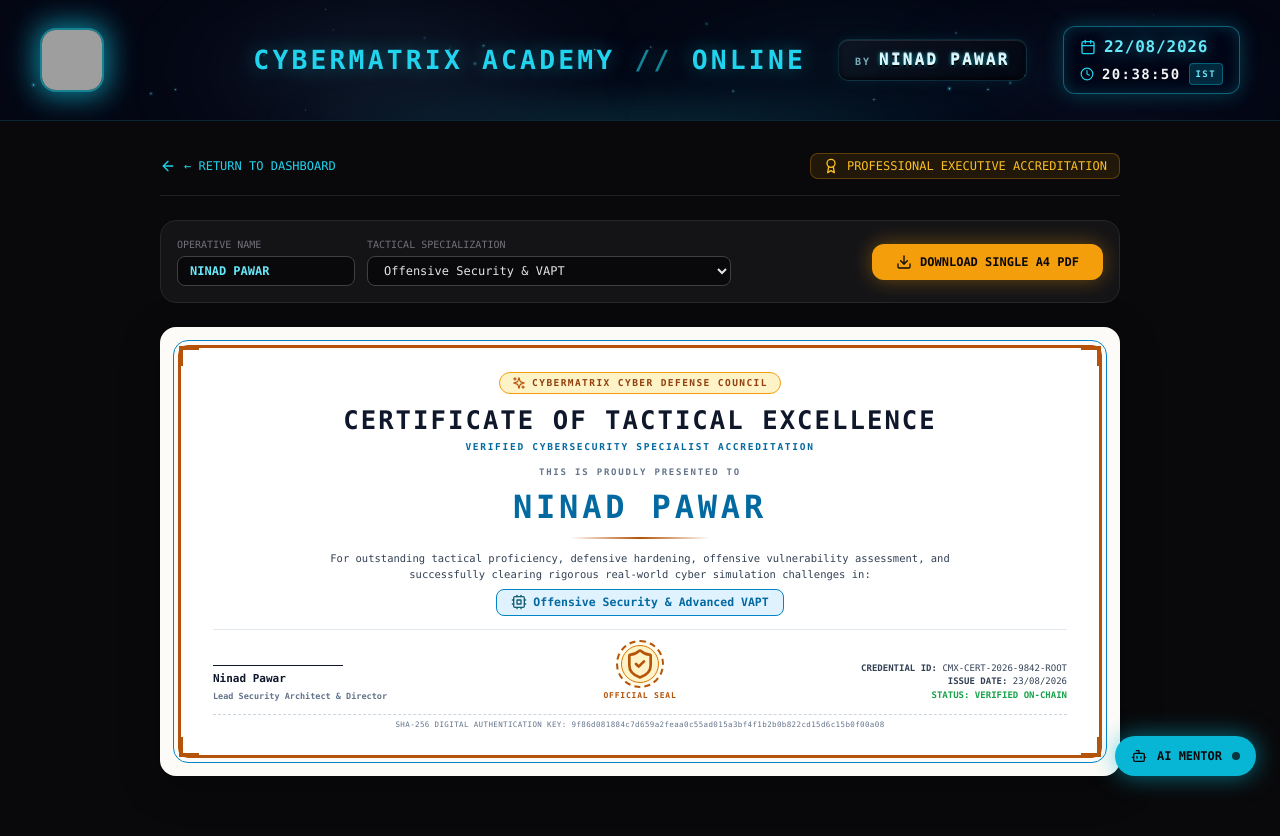
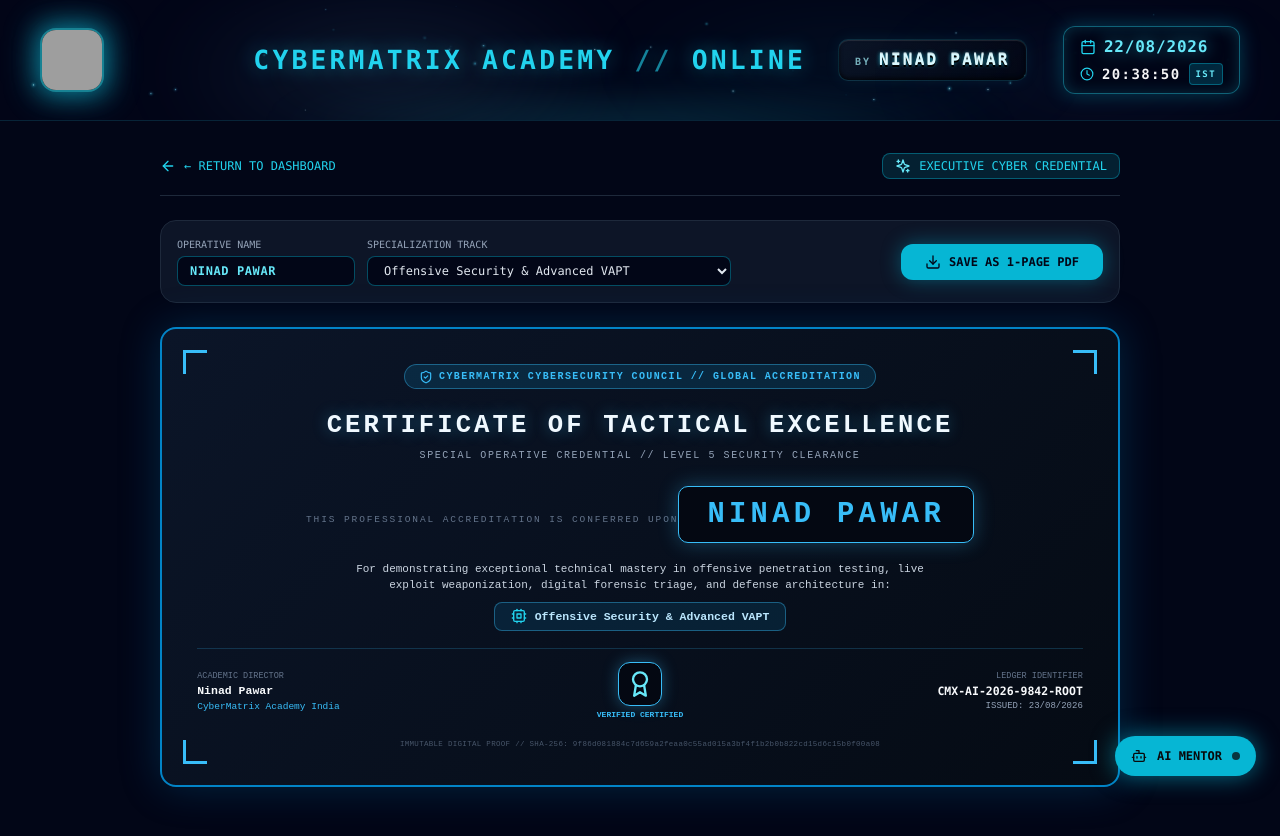
Before and after one commit to ninadcyber88-max/cybermatrix-academy, a Next.js app: page /certificate in a window 1280 px wide. Shown: the top 836 px of the page. Built offline with nearby package versions, Linux system fonts and the light colour scheme; grey boxes are pictures that could not be loaded.

Commit message:
fix: redesign certificate with professional cyber navy theme and enforce strict single landscape page PDF export

```diff
--- a/app/certificate/page.tsx
+++ b/app/certificate/page.tsx
@@ -9,15 +9,16 @@ import {
   ShieldCheck,
   Download,
   Cpu,
-  Award,
-  Sparkles
+  Sparkles,
+  Bot,
+  Award
 } from "lucide-react";
 
 export default function CertificatePage() {
   const [certName, setCertName] = useState('NINAD PAWAR');
   const [trackName, setTrackName] = useState('Offensive Security & Advanced VAPT');
 
-  const certId = 'CMX-CERT-2026-9842-ROOT';
+  const certId = 'CMX-AI-2026-9842-ROOT';
   const issueDate = '23/08/2026';
   const shaSignature = '9f86d081884c7d659a2feaa0c55ad015a3bf4f1b2b0b822cd15d6c15b0f00a08';
 
@@ -26,7 +27,7 @@ export default function CertificatePage() {
   };
 
   return (
-    <main className="min-h-screen bg-zinc-950 text-zinc-100 font-mono pb-16">
+    <main className="min-h-screen bg-slate-950 text-slate-100 font-mono pb-16">
       {/* Web Header */}
       <div className="no-print">
         <CyberSmokeHeader />
@@ -34,133 +35,130 @@ export default function CertificatePage() {
 
       <div className="max-w-5xl mx-auto p-4 md:p-8 space-y-6">
 
-        {/* Navigation */}
-        <div className="no-print flex flex-wrap items-center justify-between gap-4 border-b border-zinc-800/80 pb-4">
+        {/* Navigation Bar */}
+        <div className="no-print flex flex-wrap items-center justify-between gap-4 border-b border-slate-800 pb-4">
           <Link
             href="/"
-            className="flex items-center space-x-2 text-xs text-cyan-400 hover:text-cyan-300 transition group"
+            className="flex items-center space-x-2 text-xs text-cyan-400 hover:text-cyan-300 transition"
           >
-            <ArrowLeft className="w-4 h-4 transform group-hover:-translate-x-1 transition" />
+            <ArrowLeft className="w-4 h-4" />
             <span>← RETURN TO DASHBOARD</span>
           </Link>
-          <div className="flex items-center space-x-2 text-xs text-amber-400 bg-amber-500/10 px-3 py-1 rounded-lg border border-amber-500/30">
-            <Award className="w-4 h-4" />
-            <span>PROFESSIONAL EXECUTIVE ACCREDITATION</span>
+          <div className="flex items-center space-x-2 text-xs text-cyan-400 bg-cyan-950/60 px-3 py-1 rounded-lg border border-cyan-500/40">
+            <Sparkles className="w-4 h-4 text-cyan-300" />
+            <span>EXECUTIVE CYBER CREDENTIAL</span>
           </div>
         </div>
 
-        {/* Customization Toolbar */}
-        <div className="no-print p-4 rounded-2xl bg-zinc-900/80 border border-zinc-800 backdrop-blur-md flex flex-col md:flex-row items-center justify-between gap-4">
+        {/* Configuration Toolbar */}
+        <div className="no-print p-4 rounded-2xl bg-slate-900/90 border border-slate-800 flex flex-col md:flex-row items-center justify-between gap-4">
           <div className="flex flex-wrap items-center gap-3 w-full md:w-auto">
             <div>
-              <label className="text-[10px] text-zinc-500 block mb-1">OPERATIVE NAME</label>
+              <label className="text-[10px] text-slate-400 block mb-1">OPERATIVE NAME</label>
               <input
                 type="text"
                 value={certName}
                 onChange={(e) => setCertName(e.target.value)}
-                className="px-3 py-1.5 rounded-lg bg-zinc-950 border border-zinc-700 text-xs text-cyan-300 focus:outline-none focus:border-cyan-400 uppercase font-bold"
+                className="px-3 py-1.5 rounded-lg bg-slate-950 border border-cyan-500/40 text-xs text-cyan-300 focus:outline-none focus:border-cyan-400 uppercase font-bold tracking-wider"
               />
             </div>
             <div>
-              <label className="text-[10px] text-zinc-500 block mb-1">TACTICAL SPECIALIZATION</label>
+              <label className="text-[10px] text-slate-400 block mb-1">SPECIALIZATION TRACK</label>
               <select
                 value={trackName}
                 onChange={(e) => setTrackName(e.target.value)}
-                className="px-3 py-1.5 rounded-lg bg-zinc-950 border border-zinc-700 text-xs text-zinc-200 focus:outline-none focus:border-cyan-400"
+                className="px-3 py-1.5 rounded-lg bg-slate-950 border border-cyan-500/40 text-xs text-slate-200 focus:outline-none focus:border-cyan-400"
               >
-                <option value="Offensive Security & Advanced VAPT">Offensive Security & VAPT</option>
+                <option value="Offensive Security & Advanced VAPT">Offensive Security & Advanced VAPT</option>
                 <option value="Digital Forensics & Incident Response (DFIR)">Digital Forensics & Incident Response (DFIR)</option>
-                <option value="Cloud DevSecOps & Container Defense">Cloud DevSecOps Hardening</option>
-                <option value="Active Directory Red Teaming & Pwn">Active Directory Red Teaming</option>
+                <option value="Cloud DevSecOps & Container Defense">Cloud DevSecOps & Container Defense</option>
+                <option value="Active Directory Red Teaming & Pwn">Active Directory Red Teaming & Pwn</option>
               </select>
             </div>
           </div>
 
           <button
             onClick={handlePrint}
-            className="w-full md:w-auto px-6 py-2.5 rounded-xl bg-amber-500 text-zinc-950 font-bold text-xs hover:bg-amber-400 transition shadow-[0_0_20px_rgba(245,158,11,0.4)] flex items-center justify-center space-x-2 cursor-pointer"
+            className="w-full md:w-auto px-6 py-2.5 rounded-xl bg-cyan-500 text-slate-950 font-bold text-xs hover:bg-cyan-400 transition flex items-center justify-center space-x-2 shadow-[0_0_20px_rgba(6,182,212,0.4)]"
           >
             <Download className="w-4 h-4" />
-            <span>DOWNLOAD SINGLE A4 PDF</span>
+            <span>SAVE AS 1-PAGE PDF</span>
           </button>
         </div>
 
-        {/* ---------------- PROFESSIONAL EXECUTIVE CERTIFICATE ---------------- */}
-        <div id="print-root">
-          <div className="pro-cert-card">
+        {/* ---------------- PROFESSIONAL SINGLE LANDSCAPE CERTIFICATE ---------------- */}
+        <div id="print-zone" className="cert-container">
+          <div className="cert-card">
 
-            {/* Double Gold-Navy Border Frame */}
-            <div className="pro-cert-border">
+            {/* Guilloche Border & Brackets */}
+            <div className="corner-bracket top-left" />
+            <div className="corner-bracket top-right" />
+            <div className="corner-bracket bottom-left" />
+            <div className="corner-bracket bottom-right" />
 
-              {/* Corner Accents */}
-              <div className="corner-gold tl" />
-              <div className="corner-gold tr" />
-              <div className="corner-gold bl" />
-              <div className="corner-gold br" />
-
-              {/* 1. Header Banner */}
-              <div className="cert-head">
+            {/* Top Sub-Header */}
             <div className="cert-badge">
-                  <Sparkles className="w-3.5 h-3.5 text-amber-700" />
-                  <span>CYBERMATRIX CYBER DEFENSE COUNCIL</span>
-                </div>
-                <h1 className="cert-main-title">CERTIFICATE OF TACTICAL EXCELLENCE</h1>
-                <p className="cert-sub-title">VERIFIED CYBERSECURITY SPECIALIST ACCREDITATION</p>
+              <ShieldCheck className="w-3.5 h-3.5" />
+              <span>CYBERMATRIX CYBERSECURITY COUNCIL // GLOBAL ACCREDITATION</span>
             </div>
 
-              {/* 2. Candidate Presentation */}
-              <div className="cert-middle">
-                <span className="cert-presented-to">THIS IS PROUDLY PRESENTED TO</span>
-                <h2 className="cert-candidate-name">{certName}</h2>
-                <div className="cert-gold-line" />
+            {/* Header Titles */}
+            <div className="cert-title-section">
+              <h1 className="cert-main-title">CERTIFICATE OF TACTICAL EXCELLENCE</h1>
+              <p className="cert-subtitle">SPECIAL OPERATIVE CREDENTIAL // LEVEL 5 SECURITY CLEARANCE</p>
             </div>
 
-              {/* 3. Description & Track */}
-              <div className="cert-body">
+            {/* Candidate Identity */}
+            <div className="cert-candidate-section">
+              <span className="cert-grant-text">THIS PROFESSIONAL ACCREDITATION IS CONFERRED UPON</span>
+              <div className="cert-name-box">
+                <h2 className="cert-name-text">{certName}</h2>
+              </div>
+            </div>
+
+            {/* Verification Narrative */}
+            <div className="cert-body-section">
               <p className="cert-body-text">
-                  For outstanding tactical proficiency, defensive hardening, offensive vulnerability assessment, and successfully clearing rigorous real-world cyber simulation challenges in:
+                For demonstrating exceptional technical mastery in offensive penetration testing, live exploit weaponization, digital forensic triage, and defense architecture in:
               </p>
-                <div className="cert-track-box">
-                  <Cpu className="w-4 h-4 text-cyan-800" />
+              <div className="cert-track-tag">
+                <Cpu className="w-4 h-4 text-cyan-400" />
                 <span>{trackName}</span>
               </div>
             </div>
 
-              {/* 4. Official Signatures & Seal */}
-              <div className="cert-bottom">
+            {/* Signatures & Footer */}
+            <div className="cert-footer-section">
 
-                {/* Left Signature */}
-                <div className="cert-sign-block left">
-                  <div className="sign-line" />
-                  <p className="sign-author">Ninad Pawar</p>
-                  <p className="sign-role">Lead Security Architect & Director</p>
+              {/* Left Authority */}
+              <div className="footer-side text-left">
+                <span className="footer-label">ACADEMIC DIRECTOR</span>
+                <p className="footer-val-bold">Ninad Pawar</p>
+                <p className="footer-val-cyan">CyberMatrix Academy India</p>
               </div>
 
-                {/* Center Official Gold Seal */}
-                <div className="cert-seal-center">
-                  <div className="seal-outer">
-                    <div className="seal-inner">
-                      <ShieldCheck className="w-8 h-8 text-amber-700" />
+              {/* Center Seal */}
+              <div className="footer-center">
+                <div className="seal-emblem">
+                  <Award className="w-7 h-7 text-cyan-300" />
                 </div>
-                  </div>
-                  <span className="seal-label">OFFICIAL SEAL</span>
+                <span className="seal-text">VERIFIED CERTIFIED</span>
               </div>
 
-                {/* Right Metadata */}
-                <div className="cert-sign-block right">
-                  <p className="meta-row"><strong>CREDENTIAL ID:</strong> {certId}</p>
-                  <p className="meta-row"><strong>ISSUE DATE:</strong> {issueDate}</p>
-                  <p className="meta-row status"><strong>STATUS:</strong> VERIFIED ON-CHAIN</p>
+              {/* Right Details */}
+              <div className="footer-side text-right">
+                <span className="footer-label">LEDGER IDENTIFIER</span>
+                <p className="footer-val-bold font-mono text-cyan-300">{certId}</p>
+                <p className="footer-val-gray">ISSUED: {issueDate}</p>
               </div>
 
             </div>
 
-              {/* 5. Cryptographic Security Hash */}
-              <div className="cert-hash-footer">
-                SHA-256 DIGITAL AUTHENTICATION KEY: {shaSignature}
+            {/* Signature Hash Bar */}
+            <div className="cert-hash-bar">
+              IMMUTABLE DIGITAL PROOF // SHA-256: {shaSignature}
             </div>
 
-            </div>
           </div>
         </div>
 
@@ -170,215 +168,171 @@ export default function CertificatePage() {
         <StudentAIAssistant />
       </div>
 
-      {/* ---------------- 100% SINGLE A4 LANDSCAPE PRINT CSS ---------------- */}
+      {/* ---------------- 100% SINGLE PAGE LANDSCAPE PRINT ENGINE ---------------- */}
       <style jsx global>{`
-        /* Web View Styles */
-        .pro-cert-card {
+        /* Screen Styles */
+        .cert-container {
           width: 100%;
-          background: #fdfbf7;
           border-radius: 16px;
-          padding: 18px;
-          box-shadow: 0 10px 40px rgba(0,0,0,0.3);
-          color: #0f172a;
+          background: linear-gradient(135deg, #0b1528 0%, #08101e 50%, #050b14 100%);
+          border: 2px solid #0284c7;
+          box-shadow: 0 0 40px rgba(2, 132, 199, 0.25);
+          padding: 2.2rem;
+          color: #f8fafc;
+          font-family: monospace;
           box-sizing: border-box;
         }
 
-        .pro-cert-border {
+        .cert-card {
           position: relative;
-          border: 3px solid #b45309;
-          outline: 1.5px solid #0284c7;
-          outline-offset: 4px;
-          border-radius: 10px;
-          padding: 24px 32px;
-          background: #ffffff;
           display: flex;
           flex-direction: column;
           align-items: center;
           justify-content: space-between;
           text-align: center;
-          gap: 12px;
+          gap: 1.1rem;
+          height: 100%;
         }
 
-        .corner-gold {
+        .corner-bracket {
           position: absolute;
-          width: 20px;
-          height: 20px;
-          border-color: #b45309;
+          width: 24px;
+          height: 24px;
+          border-color: #38bdf8;
         }
-        .tl { top: -2px; left: -2px; border-top: 4px solid #b45309; border-left: 4px solid #b45309; }
-        .tr { top: -2px; right: -2px; border-top: 4px solid #b45309; border-right: 4px solid #b45309; }
-        .bl { bottom: -2px; left: -2px; border-bottom: 4px solid #b45309; border-left: 4px solid #b45309; }
-        .br { bottom: -2px; right: -2px; border-bottom: 4px solid #b45309; border-right: 4px solid #b45309; }
+        .top-left { top: -14px; left: -14px; border-top: 3px solid #38bdf8; border-left: 3px solid #38bdf8; }
+        .top-right { top: -14px; right: -14px; border-top: 3px solid #38bdf8; border-right: 3px solid #38bdf8; }
+        .bottom-left { bottom: -14px; left: -14px; border-bottom: 3px solid #38bdf8; border-left: 3px solid #38bdf8; }
+        .bottom-right { bottom: -14px; right: -14px; border-bottom: 3px solid #38bdf8; border-right: 3px solid #38bdf8; }
 
         .cert-badge {
           display: inline-flex;
           align-items: center;
           gap: 6px;
-          padding: 3px 12px;
+          padding: 4px 14px;
           border-radius: 999px;
-          background: #fef3c7;
-          border: 1px solid #f59e0b;
-          color: #92400e;
-          font-size: 9.5px;
+          background: rgba(14, 165, 233, 0.15);
+          border: 1px solid rgba(56, 189, 248, 0.4);
+          color: #38bdf8;
+          font-size: 10px;
           font-weight: 800;
-          letter-spacing: 0.15em;
+          letter-spacing: 0.14em;
         }
 
         .cert-main-title {
           font-size: 1.6rem;
           font-weight: 900;
-          color: #0f172a;
-          letter-spacing: 0.08em;
-          margin-top: 4px;
+          color: #f0f9ff;
+          letter-spacing: 0.12em;
+          text-shadow: 0 0 15px rgba(56, 189, 248, 0.4);
+          margin: 0;
         }
 
-        .cert-sub-title {
-          font-size: 9.5px;
-          color: #0369a1;
-          font-weight: 700;
-          letter-spacing: 0.18em;
+        .cert-subtitle {
+          font-size: 10px;
+          color: #94a3b8;
+          letter-spacing: 0.16em;
+          margin-top: 3px;
         }
 
-        .cert-presented-to {
-          font-size: 9px;
+        .cert-grant-text {
+          font-size: 9.5px;
+          letter-spacing: 0.2em;
           color: #64748b;
-          font-weight: 800;
-          letter-spacing: 0.2em;
-          display: block;
+          text-transform: uppercase;
         }
 
-        .cert-candidate-name {
-          font-size: 2rem;
-          font-weight: 900;
-          color: #0369a1;
-          letter-spacing: 0.12em;
-          text-transform: uppercase;
-          margin: 4px 0 0 0;
+        .cert-name-box {
+          display: inline-block;
+          margin-top: 5px;
+          padding: 6px 28px;
+          border-radius: 10px;
+          background: #040812;
+          border: 1.5px solid #38bdf8;
+          box-shadow: 0 0 20px rgba(56, 189, 248, 0.3);
         }
 
-        .cert-gold-line {
-          width: 140px;
-          height: 2px;
-          background: linear-gradient(to right, transparent, #b45309, transparent);
-          margin: 6px auto 0 auto;
+        .cert-name-text {
+          font-size: 1.8rem;
+          font-weight: 900;
+          color: #38bdf8;
+          letter-spacing: 0.15em;
+          text-transform: uppercase;
+          margin: 0;
         }
 
         .cert-body-text {
-          font-size: 10.5px;
-          color: #334155;
+          font-size: 11px;
+          color: #cbd5e1;
           line-height: 1.5;
           max-width: 620px;
           margin: 0 auto;
         }
 
-        .cert-track-box {
+        .cert-track-tag {
           display: inline-flex;
           align-items: center;
-          gap: 6px;
-          margin-top: 6px;
-          padding: 4px 14px;
+          gap: 8px;
+          margin-top: 8px;
+          padding: 5px 16px;
           border-radius: 8px;
-          background: #e0f2fe;
-          border: 1px solid #0284c7;
-          color: #0369a1;
+          background: rgba(14, 165, 233, 0.12);
+          border: 1px solid rgba(56, 189, 248, 0.4);
+          color: #bae6fd;
           font-size: 11.5px;
           font-weight: 800;
         }
 
-        .cert-bottom {
+        .cert-footer-section {
           width: 100%;
           display: grid;
           grid-template-columns: 1fr auto 1fr;
-          align-items: flex-end;
-          padding-top: 10px;
-          border-top: 1px solid #e2e8f0;
-          text-align: left;
+          align-items: center;
+          padding-top: 0.8rem;
+          border-top: 1px solid rgba(56, 189, 248, 0.2);
         }
 
-        .cert-sign-block.left {
-          display: flex;
-          flex-direction: column;
-          gap: 2px;
-        }
-        .sign-line {
-          width: 130px;
-          height: 1.5px;
-          background: #0f172a;
-          margin-bottom: 3px;
-        }
-        .sign-author { font-size: 11px; font-weight: 800; color: #0f172a; }
-        .sign-role { font-size: 8.5px; color: #64748b; font-weight: 600; }
+        .footer-label { font-size: 8.5px; color: #64748b; text-transform: uppercase; display: block; }
+        .footer-val-bold { font-size: 11.5px; font-weight: 800; color: #f8fafc; }
+        .footer-val-cyan { font-size: 9.5px; color: #38bdf8; }
+        .footer-val-gray { font-size: 9px; color: #94a3b8; }
 
-        .cert-seal-center {
-          display: flex;
-          flex-direction: column;
-          align-items: center;
-        }
-        .seal-outer {
-          width: 48px;
-          height: 48px;
-          border-radius: 50%;
-          border: 2px dashed #b45309;
-          padding: 2px;
+        .footer-center { display: flex; flex-direction: column; align-items: center; }
+        .seal-emblem {
+          width: 44px;
+          height: 44px;
+          border-radius: 12px;
+          background: #040812;
+          border: 1.5px solid #38bdf8;
           display: flex;
           align-items: center;
           justify-content: center;
-          background: #fffbeb;
+          box-shadow: 0 0 15px rgba(56, 189, 248, 0.35);
         }
-        .seal-inner {
-          width: 38px;
-          height: 38px;
-          border-radius: 50%;
-          background: #fef3c7;
-          display: flex;
-          align-items: center;
-          justify-content: center;
-          border: 1px solid #d97706;
-        }
-        .seal-label {
-          font-size: 8px;
-          font-weight: 800;
-          color: #b45309;
-          margin-top: 2px;
-          letter-spacing: 0.1em;
+        .seal-text { font-size: 8px; font-weight: 800; color: #38bdf8; margin-top: 3px; }
+
+        .cert-hash-bar {
+          font-size: 7.5px;
+          color: #475569;
+          letter-spacing: 0.04em;
+          word-break: break-all;
         }
 
-        .cert-sign-block.right {
-          text-align: right;
-        }
-        .meta-row {
-          font-size: 9px;
-          color: #334155;
-        }
-        .meta-row.status {
-          color: #16a34a;
-          font-weight: 800;
-        }
-
-        .cert-hash-footer {
-          font-size: 7.5px;
-          color: #64748b;
-          letter-spacing: 0.05em;
-          border-top: 1px dashed #cbd5e1;
-          width: 100%;
-          padding-top: 4px;
-        }
-
-        /* ---------------- STRICT SINGLE A4 PRINT ENGINE ---------------- */
+        /* ---------------- PRINT MEDIA OVERRIDES (EXACT 1 PAGE LANDSCAPE) ---------------- */
         @media print {
           @page {
-            size: A4 landscape;
+            size: landscape;
             margin: 0 !important;
           }
 
           html, body {
-            width: 297mm !important;
-            height: 210mm !important;
+            background: #070d18 !important;
+            -webkit-print-color-adjust: exact !important;
+            print-color-adjust: exact !important;
+            width: 100vw !important;
+            height: 100vh !important;
             margin: 0 !important;
             padding: 0 !important;
-            background: #fdfbf7 !important;
-            -webkit-print-color-adjust: exact !important;
-            print-color-adjust: exact !important;
             overflow: hidden !important;
           }
 
@@ -386,33 +340,31 @@ export default function CertificatePage() {
             display: none !important;
           }
 
-          #print-root {
-            position: absolute !important;
-            top: 0 !important;
-            left: 0 !important;
-            width: 297mm !important;
-            height: 210mm !important;
+          /* Force exact full viewport fit on single page without overflow */
+          .cert-container {
+            position: fixed !important;
+            inset: 0 !important;
+            width: 100vw !important;
+            height: 100vh !important;
+            max-width: none !important;
+            border-radius: 0 !important;
+            border: 8px solid #0369a1 !important;
+            background: linear-gradient(135deg, #0b1528 0%, #08101e 50%, #050b14 100%) !important;
+            box-shadow: none !important;
+            padding: 2.5cm 3cm !important;
             margin: 0 !important;
-            padding: 10mm !important;
             box-sizing: border-box !important;
             display: flex !important;
             align-items: center !important;
             justify-content: center !important;
+            page-break-before: avoid !important;
+            page-break-after: avoid !important;
+            page-break-inside: avoid !important;
           }
 
-          .pro-cert-card {
-            width: 277mm !important;
-            height: 190mm !important;
-            box-shadow: none !important;
-            padding: 6mm !important;
-            margin: 0 !important;
-            border-radius: 8px !important;
-          }
-
-          .pro-cert-border {
+          .cert-card {
+            width: 100% !important;
             height: 100% !important;
-            padding: 6mm 10mm !important;
-            box-sizing: border-box !important;
             justify-content: space-between !important;
           }
         }
```
Lines whose indentation alone changed are shown as unchanged.
